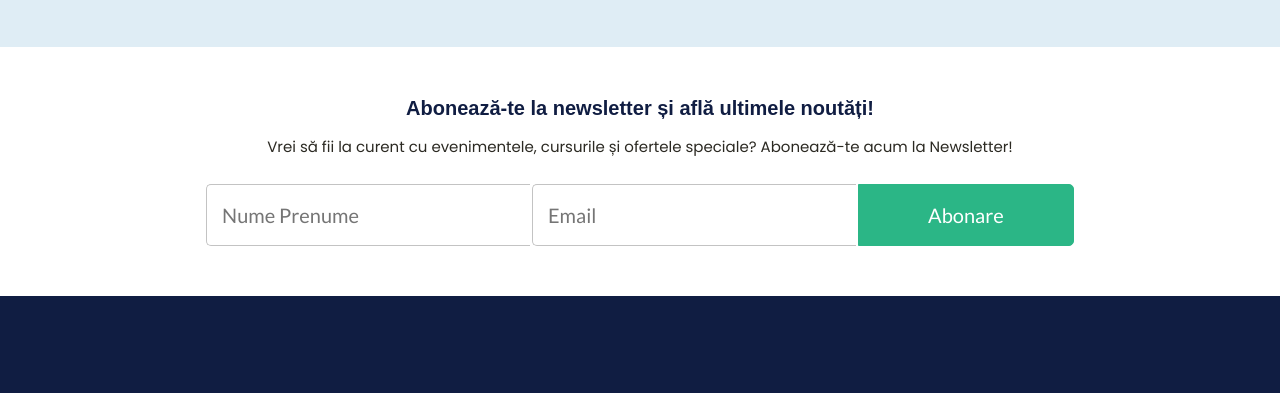
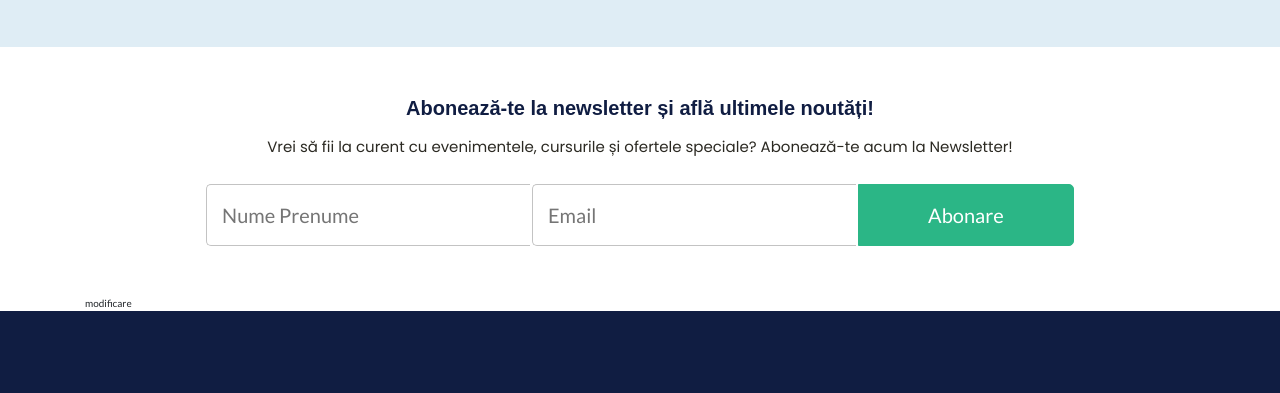
Before and after one commit to antonianicolescu/HomePageITSchool, a plain HTML site: page index.html in a window 1280 px wide. Shown: the part 4476-4869 px from the top of the page. Drawn offline with nearby package versions, Linux system fonts and the light colour scheme.

Commit message:
modificare

```diff
--- a/index.html
+++ b/index.html
@@ -877,6 +877,7 @@
         </form>
       </div>
     </div>
+    modificare
   </div>
   <!-- END sectiune Aboneaza-te -->
 
```
